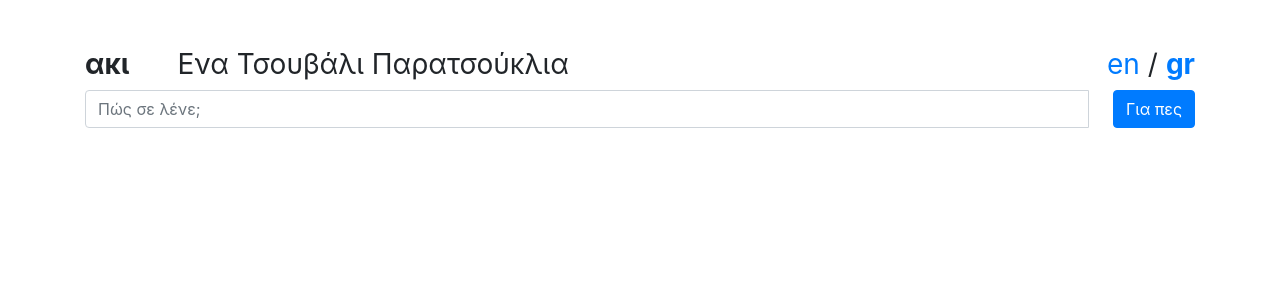
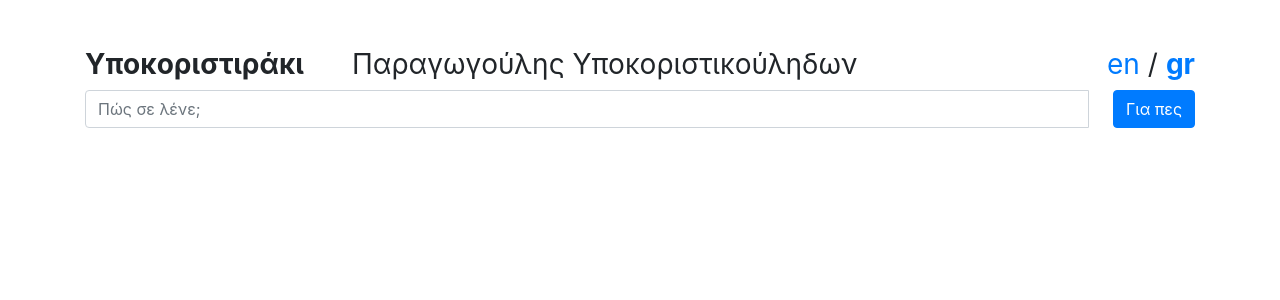
Before and after one commit to heypano/projectaki, a React (Create React App) app: page / in a window 1280 px wide. Shown: the top 300 px of the page. Built offline with nearby package versions, Linux system fonts and the light colour scheme.

Commit message:
optimizations

```diff
--- a/public/index.html
+++ b/public/index.html
@@ -15,16 +15,7 @@
       user's mobile device or desktop. See https://developers.google.com/web/fundamentals/web-app-manifest/
     -->
     <link rel="manifest" href="%PUBLIC_URL%/manifest.json" />
-    <!--
-      Notice the use of %PUBLIC_URL% in the tags above.
-      It will be replaced with the URL of the `public` folder during the build.
-      Only files inside the `public` folder can be referenced from the HTML.
-
-      Unlike "/favicon.ico" or "favicon.ico", "%PUBLIC_URL%/favicon.ico" will
-      work correctly both with client-side routing and a non-root public URL.
-      Learn how to configure a non-root public URL by running `npm run build`.
-    -->
-    <title>React App</title>
+    <title>Aki - Greek Nickname Generator</title>
   </head>
   <body>
     <noscript>You need to enable JavaScript to run this app.</noscript>
--- a/src/App.js
+++ b/src/App.js
@@ -9,7 +9,7 @@ import { getCombinations, getString } from "./data";
 function App({ language: initialLanguage }) {
   const { word = "" } = useParams();
   const { push: redirect } = useHistory();
-  const [message, setMessage] = useState(word);
+  const [message, setMessage] = useState(decodeURIComponent(word));
   const [language, setLanguage] = useState(initialLanguage);
   const textField = useRef();
   const s = code => getString(code, language);
@@ -20,7 +20,9 @@ function App({ language: initialLanguage }) {
         <div className="col-12">
           <div className="d-flex justify-content-between">
             <h3>
-              <strong className="mr-5">{s("aki")}</strong>
+              <strong className="mr-5 d-block d-lg-inline mb-3 mb-lg-0">
+                {s("aki")}
+              </strong>
               {s("getYourYpokoristiko")}
             </h3>
             <h3>
@@ -86,7 +88,7 @@ function App({ language: initialLanguage }) {
               <div className="row">
                 {getCombinations(message, language).map((combo, index) => (
                   <div
-                    className="col-6 col-md-2 col-lg-3 text-break"
+                    className="col-12 col-md-6 col-lg-4 text-break"
                     style={{
                       hyphens: "auto"
                     }}
--- a/src/data.js
+++ b/src/data.js
@@ -24,12 +24,12 @@ export const vowelStressMap = {
  */
 export const strings = {
   aki: {
-    gr: "ακι",
+    gr: "Yποκοριστιράκι",
     en: "aki"
   },
   getYourYpokoristiko: {
-    gr: <span>Ενα Τσουβάλι Παρατσούκλια</span>,
-    en: <span>A Bunch Of Greek Nicknames</span>
+    gr: <span>Παραγωγούλης Υποκοριστικούληδων</span>,
+    en: <span>Greek Nickname Generator</span>
   },
   whatsYourName: {
     gr: "Πώς σε λένε;",
```
Also changed, not shown: public/manifest.json, 1 other file (tests, documents, lock files or other folders).
